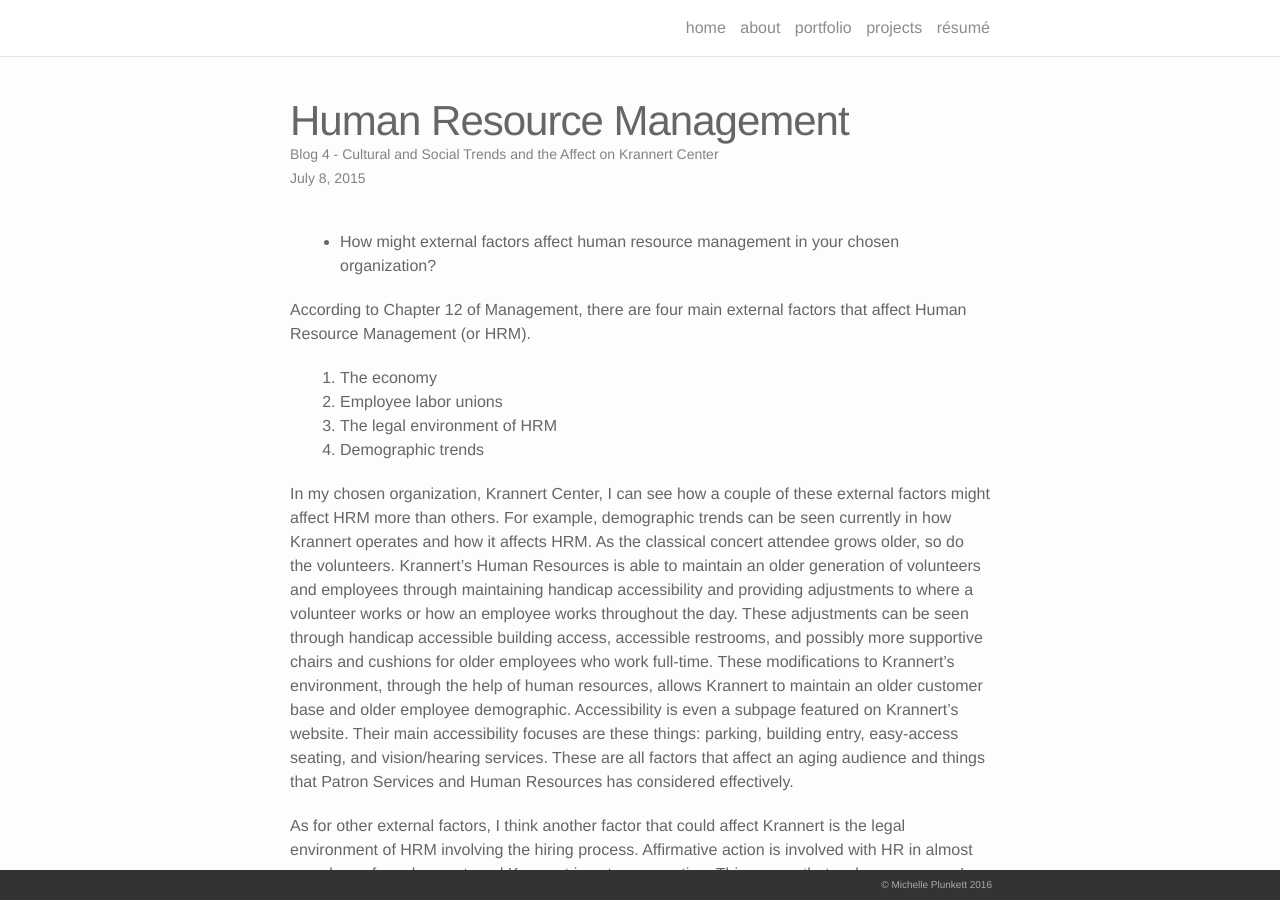
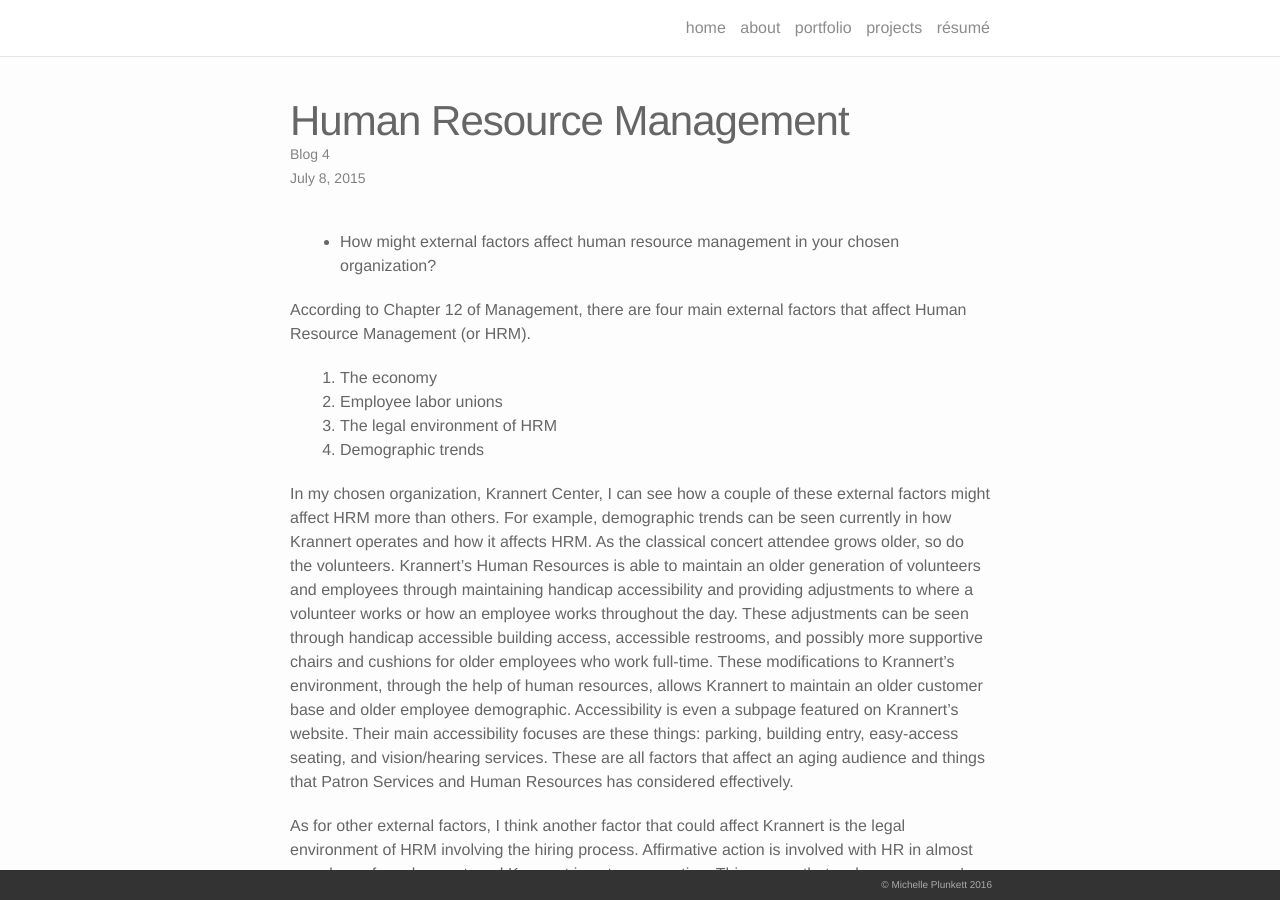
Before and after one commit to michelleplunkett/michelleplunkett.github.io, a Jekyll site: the page built from _portfolio/Blog_4.markdown, in a window 1280 px wide and 900 px high. Built offline with Jekyll 4.4.1, drawn with Linux system fonts in a browser that asks for light colours; nearby versions of some CDN libraries.

Commit message:
update description

```diff
--- a/_portfolio/Blog_4.markdown
+++ b/_portfolio/Blog_4.markdown
@@ -1,7 +1,7 @@
 ---
 layout: post
 title: Human Resource Management
-description: Blog 4 - Cultural and Social Trends and the Affect on Krannert Center
+description: Blog 4
 date: 2015-07-08
 ---
 
```
